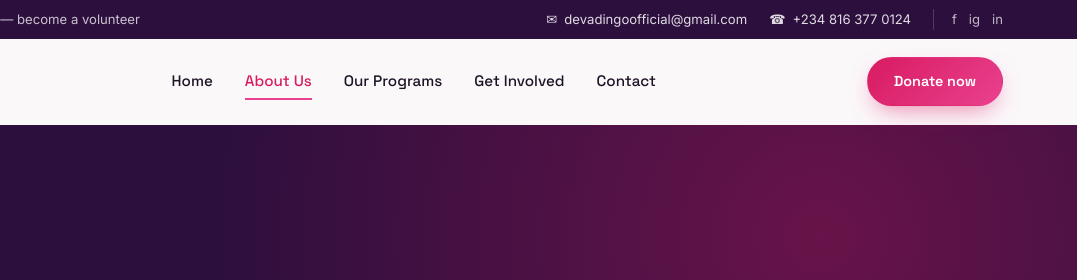
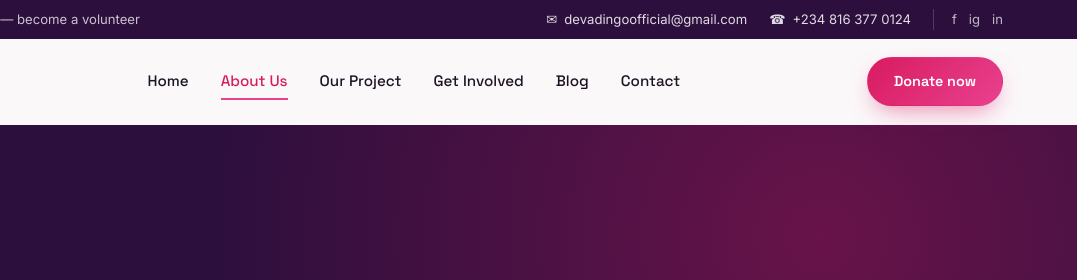
Before and after one commit to Techlord1666/Dev, a plain HTML site: page about.html in a window 1280 px wide. Shown: the top 280 px of the page, 203-1280 px from the left. Drawn offline with Linux system fonts and the light colour scheme.

Commit message:
Change 'Our Programs' to 'Our Project' in about.html

```diff
--- a/about.html
+++ b/about.html
@@ -39,8 +39,9 @@
     <nav class="nav-links">
       <a href="index.html">Home</a>
       <a href="about.html" class="active">About Us</a>
-      <a href="programs.html">Our Programs</a>
+      <a href="programs.html">Our Project</a>
       <a href="get-involved.html">Get Involved</a>
+      <a href="blog.html">Blog</a>
       <a href="contact.html">Contact</a>
     </nav>
     <div class="nav-cta">
@@ -227,8 +228,9 @@ Together, we can give a voice to the unheard, protect the vulnerable, and build
       <div>
         <h4>Explore</h4>
         <a href="about.html">About Us</a>
-        <a href="programs.html">Our Programs</a>
+        <a href="programs.html">Our Project</a>
         <a href="get-involved.html">Get Involved</a>
+        <a href="blog.html">Blog</a>
         <a href="contact.html">Contact</a>
       </div>
       <div>
```
